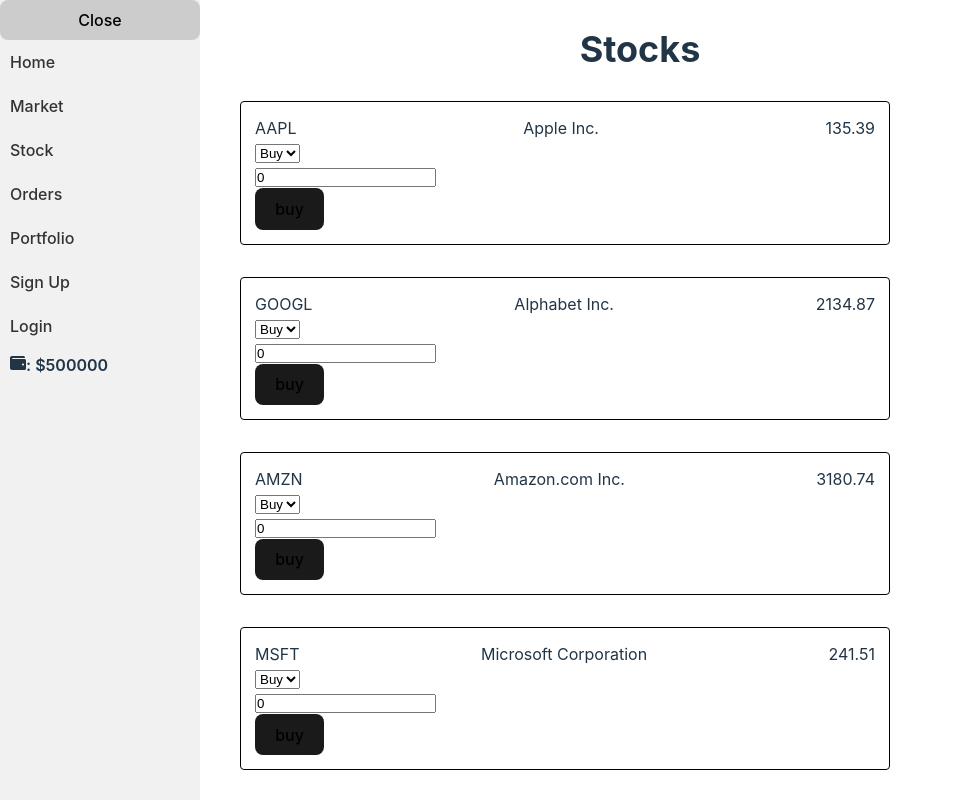
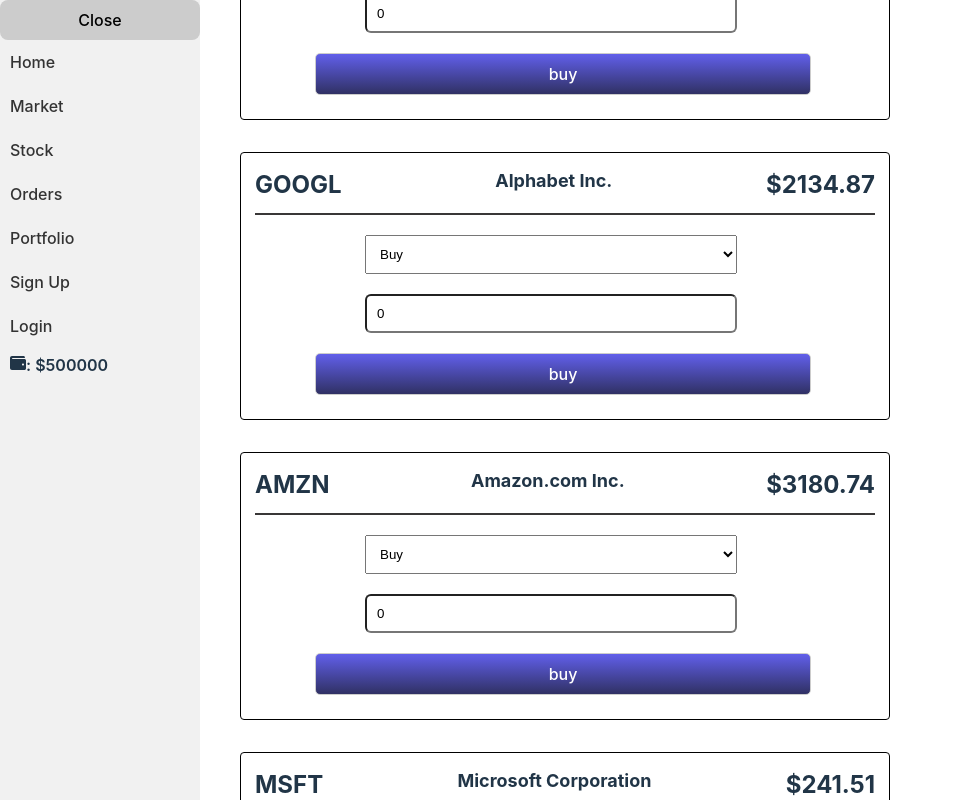
Before and after one commit to abdulsagheer/Stock-Exchange-App, a React (Vite) app in the folder frontend/: page /stock in a window 1280 px wide. Shown: the top 800 px of the page, without its empty margins (0-953 px from the left). Built offline with nearby package versions, Linux system fonts and the light colour scheme; no server answers.

Commit message:
Added gradient button

```diff
--- a/frontend/src/components/StockCard/StockCard.scss
+++ b/frontend/src/components/StockCard/StockCard.scss
@@ -4,70 +4,84 @@
 	border-radius: 4px;
 	padding: 14px;
 	width: 650px;
-
 	.stock-info {
 		display: flex;
 		justify-content: space-between;
-	}
 
-	.stock-symbol {
+		.symbol {
 			font-size: 24px;
 			font-weight: bold;
 		}
 
-	.stock-price {
+		.price {
 			font-size: 24px;
 			font-weight: bold;
 		}
 
-	.stock-name {
+		.name {
 			font-size: 18px;
 			font-weight: bold;
-		margin-bottom: 16px;
+		}
 	}
 
-	&__controls {
-		display: flex;
-		justify-content: space-between;
+	.divider {
+		border: 1px solid rgb(57, 55, 55);
+		margin: 10px 0;
 	}
-
-	&__buy {
-		display: flex;
-		align-items: center;
-
-		margin-right: 16px;
-
+	.stock-action {
+		.action {
+			select {
+				margin: 10px 110px;
+				outline: none;
+				padding: 10px;
+				width: 60%;
+			}
+		}
+		.quantity {
 			input {
-			width: 60px;
-			margin-right: 8px;
+				margin: 10px 110px;
+				outline: none;
+				padding: 10px;
+				width: 60%;
+				border-radius: 6px;
+				-webkit-border-radius: 6px;
+				-moz-border-radius: 6px;
+				-ms-border-radius: 6px;
+				-o-border-radius: 6px;
+			}
+		}
+		.sell-price {
+			input {
+				margin: 10px 110px;
+				outline: none;
+				padding: 10px;
+				width: 60%;
+				border-radius: 6px;
+				-webkit-border-radius: 6px;
+				-moz-border-radius: 6px;
+				-ms-border-radius: 6px;
+				-o-border-radius: 6px;
+			}
+		}
 	}
 
 	button {
 		border: none;
-			background-color: green;
 		color: white;
 		padding: 8px;
-			border-radius: 4px;
 		cursor: pointer;
+		width: 80%;
+		margin: 10px 60px;
+		border-radius: 5px;
+		-webkit-border-radius: 5px;
+		-moz-border-radius: 5px;
+		-ms-border-radius: 5px;
+		-o-border-radius: 5px;
+		background: linear-gradient(to bottom, #615fea, #303164);
+		border: 1px solid #ccc;
+		padding: 10px 20px;
+		text-align: center;
+		text-decoration: none;
+		display: inline-block;
 	}
 }
-
-	&__sell {
-		display: flex;
-		align-items: center;
-
-		input {
-			width: 60px;
-			margin-right: 8px;
-		}
-
-		button {
-			border: none;
-			background-color: red;
-			color: white;
-			padding: 8px;
-			border-radius: 4px;
-			cursor: pointer;
-		}
-	}
-}
--- a/frontend/src/components/StockCard/StockCard.tsx
+++ b/frontend/src/components/StockCard/StockCard.tsx
@@ -48,8 +48,9 @@
 			<div className="stock-info">
 				<div className="symbol">{symbol}</div>
 				<div className="name">{name}</div>
-				<div className="price">{price}</div>
+				<div className="price">${price}</div>
 			</div>
+			<div className="divider"></div>
 			<div className="stock-action">
 				<div className="action">
 					<select value={action} onChange={handleActionChange}>
```
Lines whose indentation alone changed are shown as unchanged.
